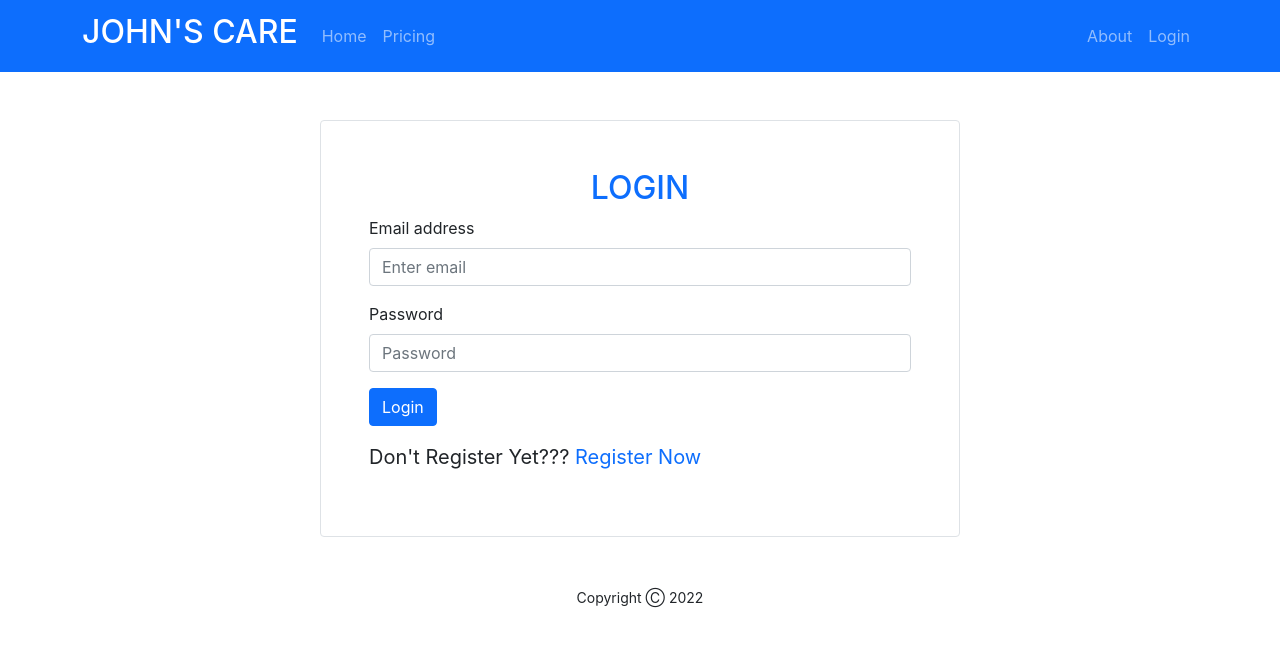
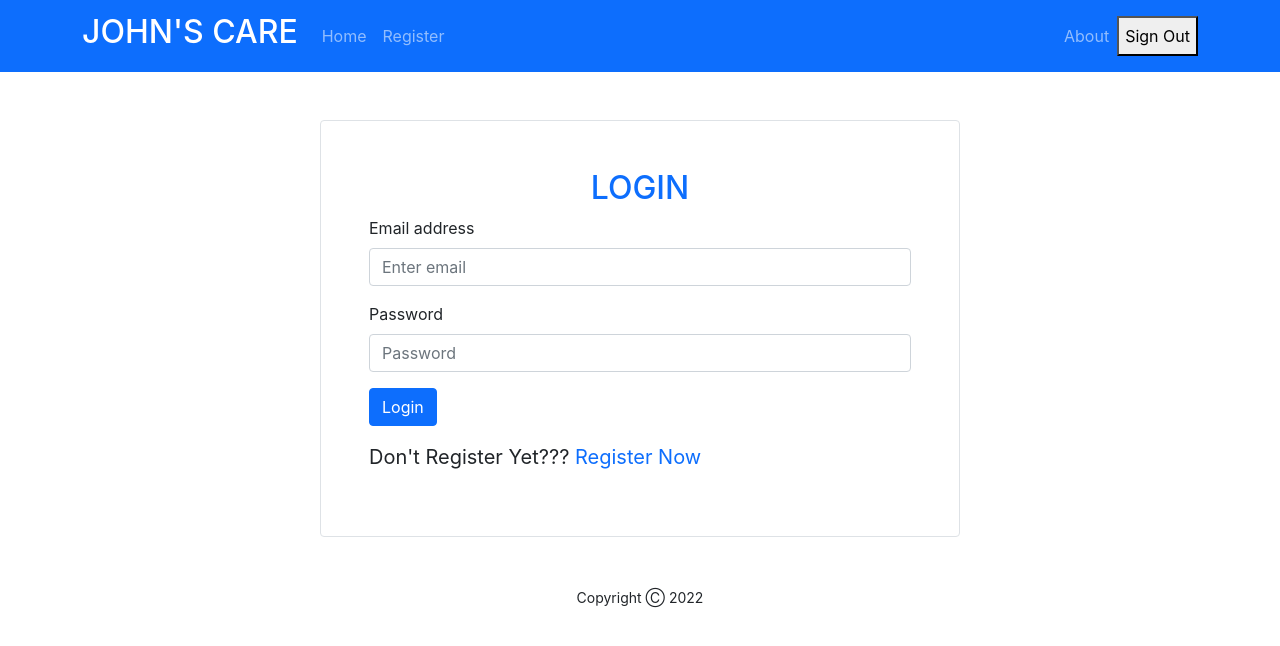
Before and after one commit to kmyeasin29/service-provider, a React (Create React App) app: page /login in a window 1280 px wide. Shown: the top 646 px of the page. Built offline with nearby package versions, Linux system fonts and the light colour scheme; no server answers; sample sign-in values are in the browser's storage; the HTML template or start-up script is replaced by a standard one.

Commit message:
Sign Out Button Implement

```diff
--- a/src/App.js
+++ b/src/App.js
@@ -9,6 +9,8 @@
 import About from './Components/About/About';
 import NotFound from './Components/NotFound/NotFound';
 import Register from './Components/Register/Register';
+import CheckOut from './Components/CheckOut/CheckOut';
+import RequireAuth from './Components/RequireAuth/RequireAuth';
 
 function App() {
   return (
@@ -22,6 +24,11 @@
         <Route path='/About' element={<About></About>}></Route>
         <Route path='/Register' element={<Register></Register>}></Route>
         <Route path='/Login' element={<Login></Login>}></Route>
+        <Route path='/CheckOut' element={
+          <RequireAuth>
+            <CheckOut></CheckOut>
+          </RequireAuth>
+        }></Route>
         <Route path='*' element={<NotFound></NotFound>}></Route>
       </Routes>
       <Footer></Footer>
--- /dev/null
+++ b/src/Components/CheckOut/CheckOut.js
@@ -0,0 +1,11 @@
+import React from 'react';
+
+const CheckOut = () => {
+    return (
+        <div>
+            <h2>This is CheckOut</h2>
+        </div>
+    );
+};
+
+export default CheckOut;
--- a/src/Components/Header/Header.js
+++ b/src/Components/Header/Header.js
@@ -1,8 +1,16 @@
 import React from 'react';
 import { Link } from 'react-router-dom';
 import { Container, Nav, Navbar, NavDropdown } from 'react-bootstrap';
+import { useAuthState } from 'react-firebase-hooks/auth';
+import auth from '../../firebase.init';
+import { signOut } from 'firebase/auth';
 
 const Header = () => {
+    const [user]=useAuthState(auth);
+
+    const handleSignOut=()=>{
+        signOut(auth)
+    }
     return (
         <div>
 
@@ -15,20 +23,14 @@
                     <Navbar.Collapse id="responsive-navbar-nav">
                         <Nav className="me-auto">
                             <Nav.Link as={Link} to='/'>Home</Nav.Link>
-                            <Nav.Link href="#pricing">Pricing</Nav.Link>
-                            {/* <NavDropdown title="Dropdown" id="collasible-nav-dropdown">
-                                <NavDropdown.Item href="#action/3.1">Action</NavDropdown.Item>
-                                <NavDropdown.Item href="#action/3.2">Another action</NavDropdown.Item>
-                                <NavDropdown.Item href="#action/3.3">Something</NavDropdown.Item>
-                                <NavDropdown.Divider />
-                                <NavDropdown.Item href="#action/3.4">Separated link</NavDropdown.Item>
-                            </NavDropdown> */}
+                            <Nav.Link as={Link} to='/Register'>Register</Nav.Link>
                         </Nav>
                         <Nav>
                             <Nav.Link as={Link} to='/About'>About</Nav.Link>
-                            <Nav.Link as={Link} to='/Login'>
-                                Login
-                            </Nav.Link>
+                            {
+                            user?
+                            <button onClick={handleSignOut}>Sign Out</button>
+                            :<Nav.Link as={Link} to='/Login'>Login</Nav.Link>}
                         </Nav>
                     </Navbar.Collapse>
                 </Container>
--- a/src/Components/Login/Login.js
+++ b/src/Components/Login/Login.js
@@ -1,32 +1,35 @@
 import React, { useState } from 'react';
 import { Button, Form } from 'react-bootstrap';
 import { useSignInWithEmailAndPassword } from 'react-firebase-hooks/auth';
-import { Link, useNavigate } from 'react-router-dom';
+import { Link, useLocation, useNavigate } from 'react-router-dom';
 import auth from '../../firebase.init';
 
 const Login = () => {
-    const [email, setEmail]=useState('');
-    const [password, setPassword]=useState('');
-    const navigate=useNavigate()
+    const [email, setEmail] = useState('');
+    const [password, setPassword] = useState('');
+    const navigate = useNavigate()
     const [
         signInWithEmailAndPassword,
         user,
         error,
     ] = useSignInWithEmailAndPassword(auth);
 
-      const handleEmailField=event=>{
+    const location=useLocation();
+    const from= location.state?.from?.pathname || '/'
+
+    const handleEmailField = event => {
         setEmail(event.target.value)
     }
 
-      const handlePasswordField=event=>{
+    const handlePasswordField = event => {
         setPassword(event.target.value)
     }
 
-      if(user){
-          navigate('/Home')
+    if (user) {
+        navigate(from, {replace:true});
     }
 
-      const handleLoginButton=event=>{
+    const handleLoginButton = event => {
         event.preventDefault()
         signInWithEmailAndPassword(email, password)
     }
@@ -46,7 +49,7 @@
                     <Form.Control onBlur={handlePasswordField} type="password" placeholder="Password" required />
                 </Form.Group>
                 <p className='text-danger'>
-                    {error.message}
+                    {error?.message}
                 </p>
                 <Button variant="primary" type="submit">
                     Login
--- a/src/Components/Register/Register.js
+++ b/src/Components/Register/Register.js
@@ -36,7 +36,7 @@
         <div className='mx-auto w-50 container mt-5 border rounded p-5'>
             <h2 className='text-center text-primary'>REGISTER</h2>
             <Form onSubmit={handleCreateUser}>
-                <Form.Group className="mb-3" controlId="formBasicEmail">
+                <Form.Group className="mb-3" controlId="formBasicName">
                     <Form.Label>Name</Form.Label>
                     <Form.Control onBlur={handleNameBlur} type="text" placeholder="Your Name" required />
                 </Form.Group>
--- /dev/null
+++ b/src/Components/RequireAuth/RequireAuth.js
@@ -0,0 +1,15 @@
+import React from 'react';
+import { useAuthState } from 'react-firebase-hooks/auth';
+import { Navigate, useLocation } from 'react-router-dom';
+import auth from '../../firebase.init';
+
+const RequireAuth = ({ children }) => {
+    const [user] = useAuthState(auth)
+    const location = useLocation();
+    if (!user) {
+        return <Navigate to="/login" state={{ from: location }} replace />;
+    }
+    return children;
+};
+
+export default RequireAuth;
--- a/src/Components/Service/Service.js
+++ b/src/Components/Service/Service.js
@@ -1,4 +1,5 @@
 import React from 'react';
+import { Link } from 'react-router-dom';
 import './Service.css'
 
 const Service = ({ service }) => {
@@ -11,7 +12,7 @@
                     <h5 class='card-title'>{name}</h5>
                     <h4 class="card-text">${price}</h4>
                     <p class="card-text">{details}</p>
-                    <a href="#" class="btn btn-info">Get Appoinment</a>
+                    <Link to='/CheckOut' class="btn btn-info">Get Appoinment</Link>
                 </div>
             </div>
             {/* <img width={250} src={image} alt="" />
```
Lines whose indentation alone changed are shown as unchanged.
